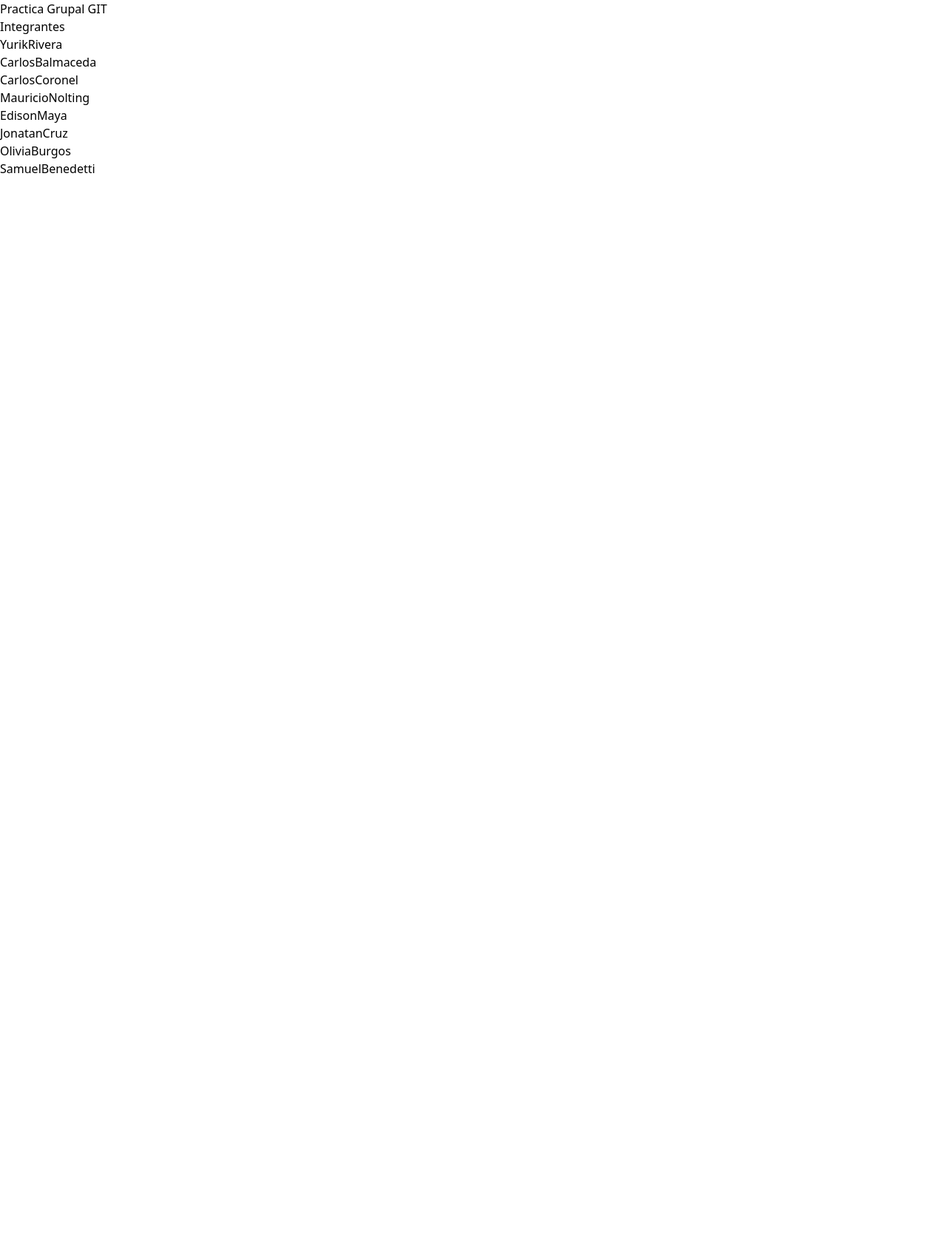
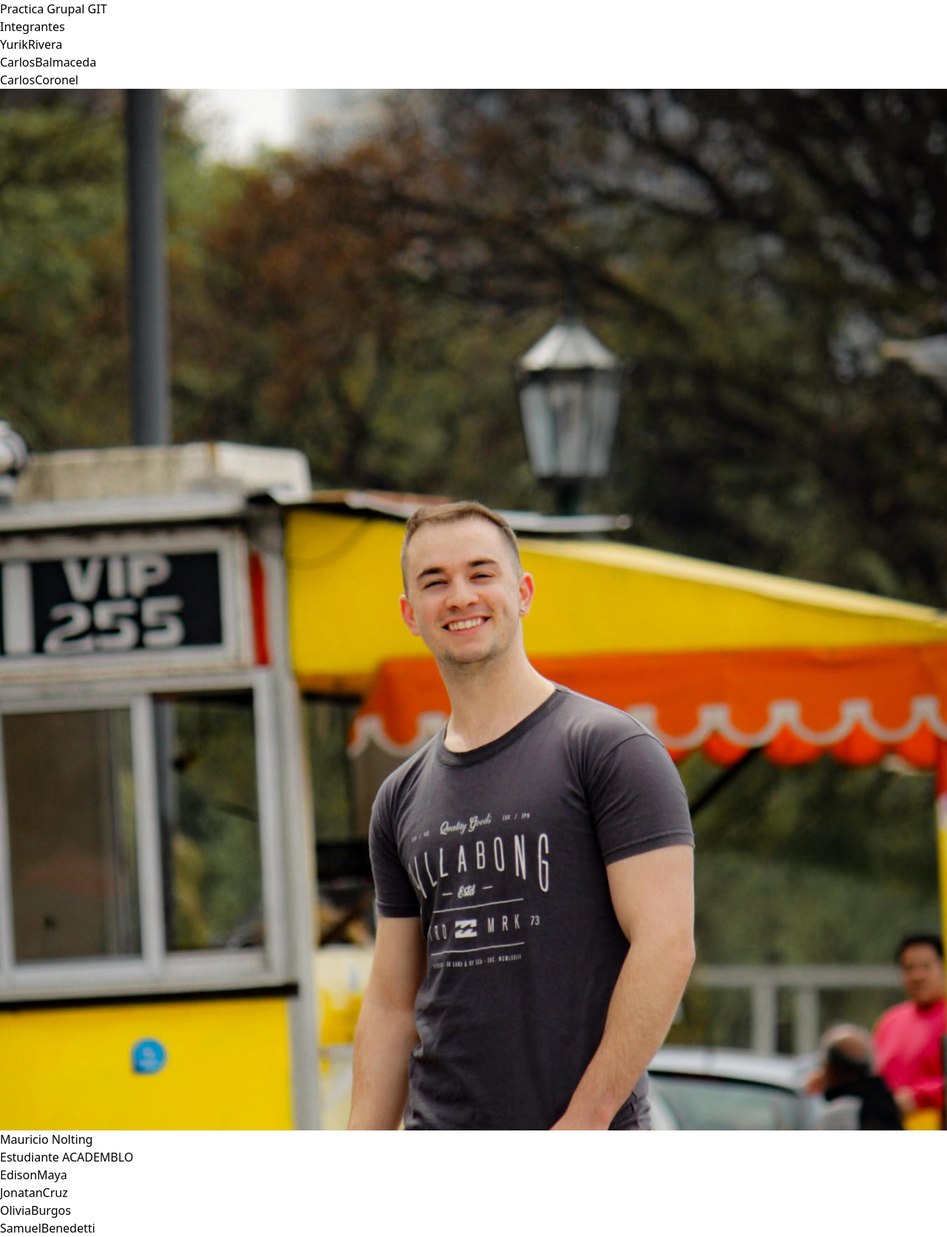
Before and after one commit to MauricioNolting/practica-grupal-GIT, a React (Vite) app: page / in a window 1280 px wide. Shown: the whole page at 74% size. Before the commit the page ends 800 px from the top, so only its background shows below. Built offline with nearby package versions, Linux system fonts and the light colour scheme.

Commit message:
style/mauricionolting

```diff
--- a/src/components/MauricioNolting.jsx
+++ b/src/components/MauricioNolting.jsx
@@ -1,6 +1,12 @@
 const MauricioNolting = () => {
   return (
-    <div>MauricioNolting</div>
+    <article className="py-20 max-w-[400px] mx-auto ">
+        <header className="w-[300px] mx-auto rounded-xl overflow-hidden border-4">
+            <img className="" src="/mauricionolting/mn.jpeg" alt="" />
+        </header>
+        <h3 className="italic text-xl font-bold">Mauricio Nolting</h3>
+        <p className="max-w-[400px] mx-auto">Estudiante ACADEMBLO</p>
+    </article>
   )
 }
 export default MauricioNolting
```
Also changed, not shown: public/mauricionolting/mn.jpeg (added).
